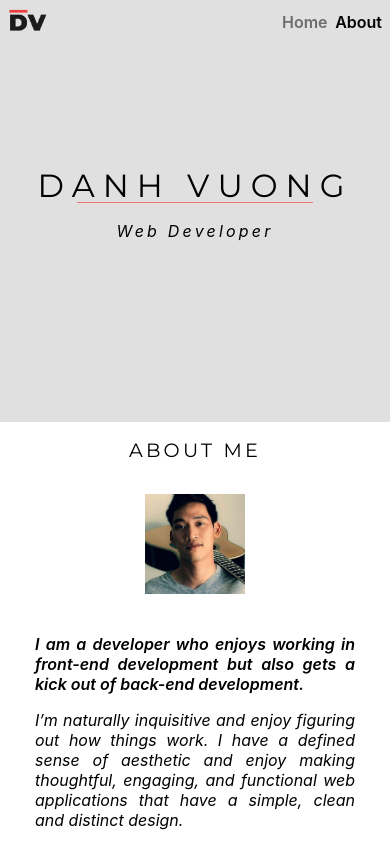
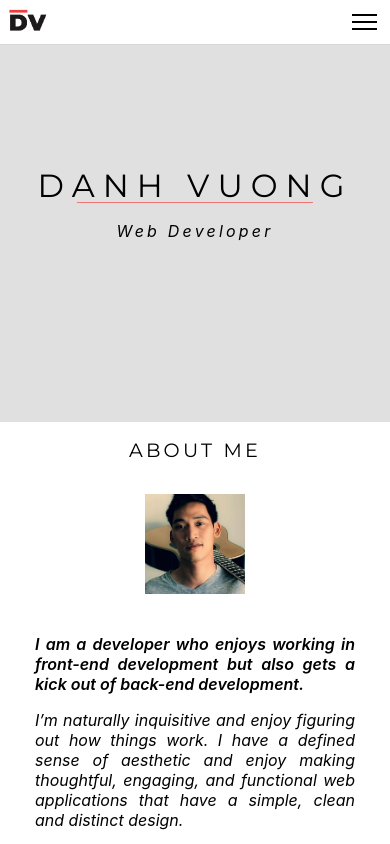
Before and after one commit to vtdanh0701/portfolio-v2, a React (Create React App) app: page /about in a window 390 px wide. Shown: the top 844 px of the page. Built offline with nearby package versions, Linux system fonts and the light colour scheme.

Commit message:
responsive navbar

```diff
--- /dev/null
+++ b/src/Component/Nav/BurgerMenu.css
@@ -0,0 +1,41 @@
+.burger-menu{
+    display: none;
+}
+.burger-menu div{
+    width: 25px;
+    height: 2px;
+    background-color: black;
+    margin: 5px;
+    transition: .3s ease;
+}
+
+.toggle .line1{
+    transform: rotate(-45deg) translate(-4px,6px);
+}
+.toggle .line2{
+    opacity: 0;
+}
+.toggle .line3{
+    transform: rotate(45deg) translate(-4px,-6px);
+}
+
+@media only screen and (max-width:600px){
+    .animation-link{
+
+        opacity: 0;
+        right:0 ;
+        top: 0;
+        transform: translate(100%,50%);
+        transition: all .5s ease;
+        position: absolute;
+        width: 25%;
+    }
+    .show .animation-link{
+
+        opacity: 1;
+        transform: translate(-50%,50%);
+    }
+    .burger-menu{
+        display: block;
+    }
+}
--- /dev/null
+++ b/src/Component/Nav/BurgerMenu.js
@@ -0,0 +1,16 @@
+import React, {useState} from 'react';
+import './BurgerMenu.css';
+
+
+const BurgerMenu = ({handleToggle,isToggled})=>{
+
+    return(
+        <div onClick={handleToggle} className={isToggled ? 'burger-menu toggle':'burger-menu'}>
+            <div className='line1'></div>
+            <div className='line2'></div>
+            <div className='line3'></div>
+        </div>
+    )
+}
+
+export default BurgerMenu;
--- a/src/Component/Nav/Nav.css
+++ b/src/Component/Nav/Nav.css
@@ -9,26 +9,38 @@
     display: flex;
     box-sizing: border-box;
     justify-content: space-between;
-    position: sticky;
-    top: 0
+
+}
+.scrolled{
+    position: fixed;
+    top: 0;
+    left: 0;
+    padding-top: 0;
+    border-bottom: 1px solid rgba(114, 114, 114, 0.281);
+    background-color: white;
 }
 .link-container{
     min-width: 100px;
     width: 10%;
+
+}
+.animation-link{
+    display: flex;
+    width: 100%;
     display: flex;
     justify-content: space-between;
 }
-.link-container > a{
+.animation-link > a{
     text-decoration: none;
     color: #6d6d6d;
     font-weight: 600;
     transition: all .2s ease-in-out;
 }
-.link-container > a:hover{
+.animation-link > a:hover{
     transform: scale(1.1);
     color: black
 }
-.link-container > .active-link{
+.animation-link > .active-link{
     color: black;
 }
 .logo{
@@ -39,10 +51,13 @@
 }
 
 @media only screen and (max-width: 600px){
-    .link-container > a:hover{
-        transform: scale(1);
-    }
+
     .nav-bar{
         padding: 0 .5rem;
+        border-bottom: 1px solid rgba(114, 114, 114, 0.281);
+        background-color: white;
+        position: fixed;
+        top: 0;
+        left: 0;
     }
 }
--- a/src/Component/Nav/Nav.js
+++ b/src/Component/Nav/Nav.js
@@ -1,21 +1,45 @@
-import React from 'react';
+import React, {useState,useEffect} from 'react';
 import './Nav.css';
 import {NavLink} from 'react-router-dom';
-
+import BurgerMenu from './BurgerMenu'
 import Logo from '../../images/nav-logo.png'
 
 
 const Nav = () =>{
+    const [scrolled,setScroll] = useState(false);
+    const [isToggled, setToggle] = useState(false);
+
+    const handleToggle = ()=>{
+        setToggle(isToggled === false ? true:false)
+    }
+
+    useEffect(()=>{
+        window.addEventListener('scroll', ()=>{
+            const isTop = window.scrollY < 60;
+        if(isTop !== true){
+            setScroll(true)
+        } else{
+            setScroll(false)
+        }
+        })
+        return
+            window.removeEventListener('scroll')
+
+    })
+
     return (
-
-        <div className='nav-bar'>
+        <div className={scrolled ? 'nav-bar scrolled' : 'nav-bar'}>
             <div className='logo'>
                 <img src={Logo} alt='DV'/>
             </div>
-            <div className='link-container'>
-                <NavLink to='/' exact activeClassName='active-link'>Home</NavLink>
-                <NavLink to='/about' exact activeClassName='active-link'>About</NavLink>
+            <div className={isToggled ? 'link-container show':'link-container' }>
+                <div className='animation-link'>
+                    <NavLink to='/' exact activeClassName='active-link'>Home</NavLink>
+                    <NavLink to='/about' exact activeClassName='active-link'>About</NavLink>
+                </div>
+
             </div>
+            <BurgerMenu handleToggle={handleToggle} isToggled={isToggled}/>
         </div>
     )
 
```
